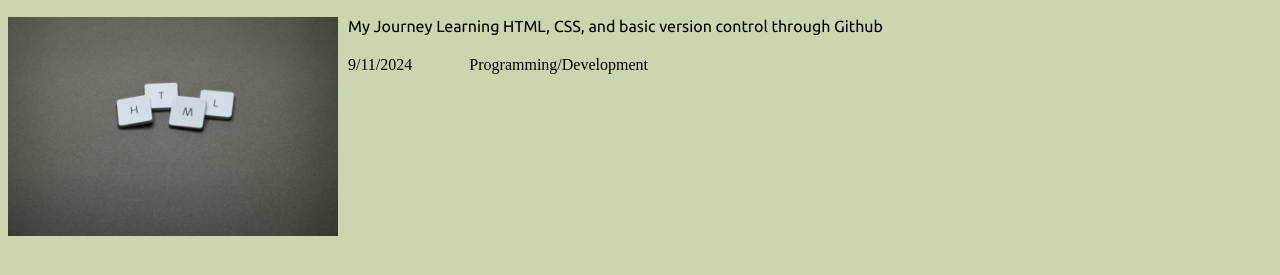
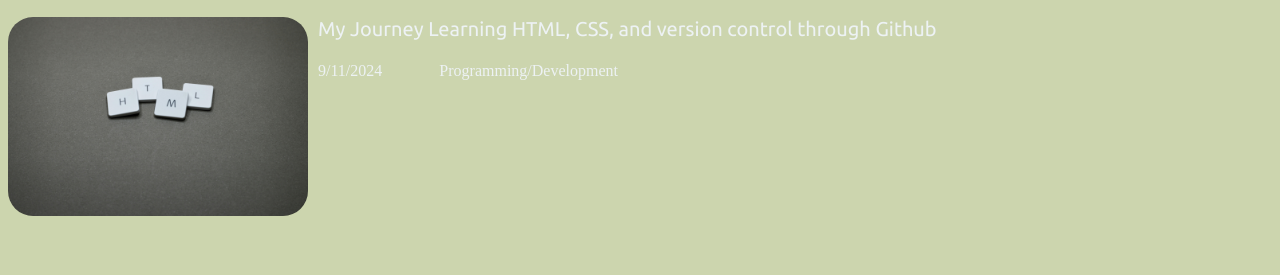
Before and after one commit to CyberJenius/CyberJenius.github.io, a plain HTML site: page blog.html in a window 1280 px wide. Shown: the part 251-526 px from the top of the page. Drawn offline with Linux system fonts and the light colour scheme.

Commit message:
Made first working blog-post link with decent design
Added to the blog files to make a decent looking link to the post1.html file.

```diff
--- a/Styles/blog.css
+++ b/Styles/blog.css
@@ -56,28 +56,40 @@
 }
 
 .imagediv1{
-  flex: 1;
+  width: 300px;
 }
 
 .html-image{
   width: 100%;
-  flex: 1;
+  border-radius: 25px;
+  transition: border-radius, .5s;
+}
 
+.html-image:hover{
+  border-radius: 0px;
+}
+
+.link1{
+  text-decoration: none;
+  display: flex;
 }
 
 .textdiv1{
-  flex: 2;
   align-self: top;
   margin-left: 10px;
 }
 
-
 .header1{
   margin-top: 0px;
-  width: 100%;
-  flex: 1;
+  font-size: 20px;
   font-family: "ubuntu";
   margin-bottom: 5px;
+  color:#EDF2F4;
+  transition: text-decoration, .5s;
+}
+
+.header1:hover{
+  text-decoration: underline;
 }
 
 .information1{
@@ -86,4 +98,5 @@
   flex-direction: row;
   justify-content: space-between;
   width: 300px;
+  color: #EDF2F4;
 }
--- a/blog.html
+++ b/blog.html
@@ -23,16 +23,18 @@
           something new.
         </p>
     </div>
+    <a href = /posts/post1.html class = link1>
       <div class = article1>
         <div class = imagediv1>
            <img class = html-image src = Photos/HTML-image.jpg>
         </div>
         <div class = textdiv1>
-        <p class = header1> My Journey Learning HTML, CSS, and basic version control through Github</p>
+          <p class = header1> My Journey Learning HTML, CSS, and version control through Github</p>
           <div class = information1>
             <p class = date1>9/11/2024</p>
             <p class = topic1>Programming/Development</p>
           </div>
-        <p class = intro1></p>
+        <p class = description1></p>
       </div>
+    </a>
     </div>
```
Lines whose indentation alone changed are shown as unchanged.
